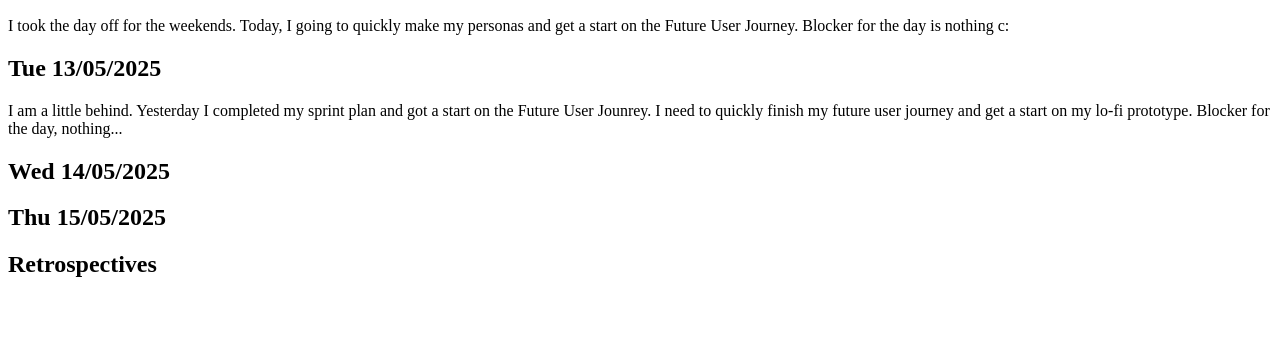
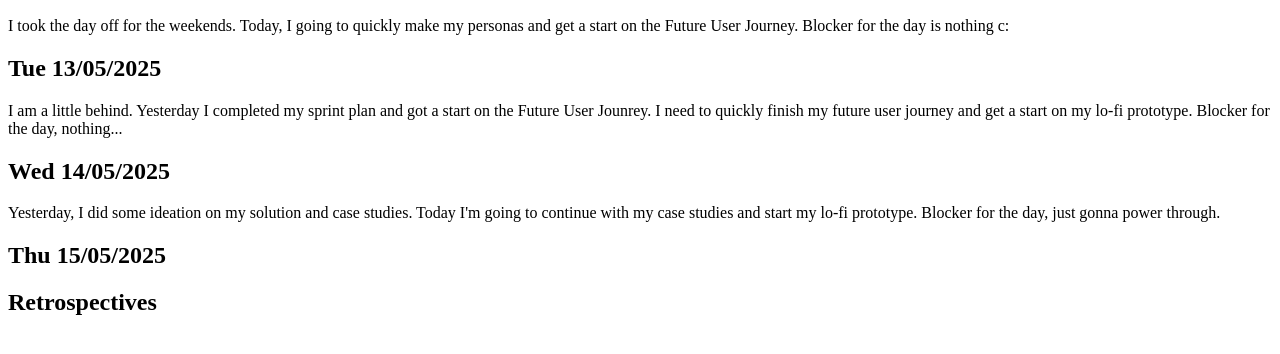
Before and after one commit to Patrick1349/my-blog, a plain HTML site: page week3.html in a window 1280 px wide. Shown: the part 154-508 px from the top of the page. Drawn offline with Linux system fonts and the light colour scheme.

Commit message:
14/05/2025

```diff
--- a/week3.html
+++ b/week3.html
@@ -31,7 +31,7 @@
             </div>
             <div class="stand-cards">
                 <h2>Wed 14/05/2025</h2>
-                <p></p>
+                <p>Yesterday, I did some ideation on my solution and case studies. Today I'm going to continue with my case studies and start my lo-fi prototype. Blocker for the day, just gonna power through.</p>
             </div>
             <div class="stand-cards">
                 <h2>Thu 15/05/2025</h2>
```
